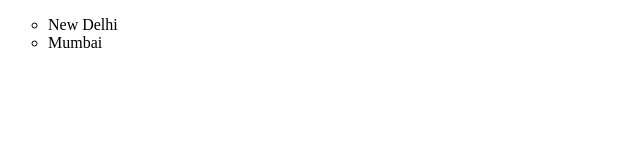
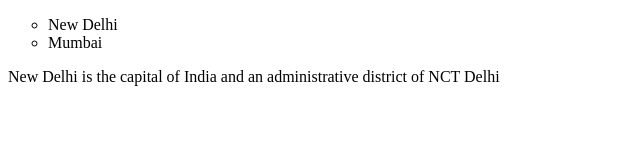
Before and after one commit to acciojob/trivia-sushantwalunj12, a website: page main.html in a window 1280 px wide. Shown: the whole page, without its empty margins (0-640 px from the left). Drawn offline with Linux system fonts and the light colour scheme.

Commit message:
Update main.html

```diff
--- a/main.html
+++ b/main.html
@@ -12,6 +12,9 @@
 		<li>New Delhi</li>
 		<li>Mumbai</li>
 	</ul>
+    <div>
+        <p>New Delhi is the capital of India and an administrative district of NCT Delhi</p>
+    </div>
     <script type="text/javascript" src="./script.js">
 </script>
 
```
